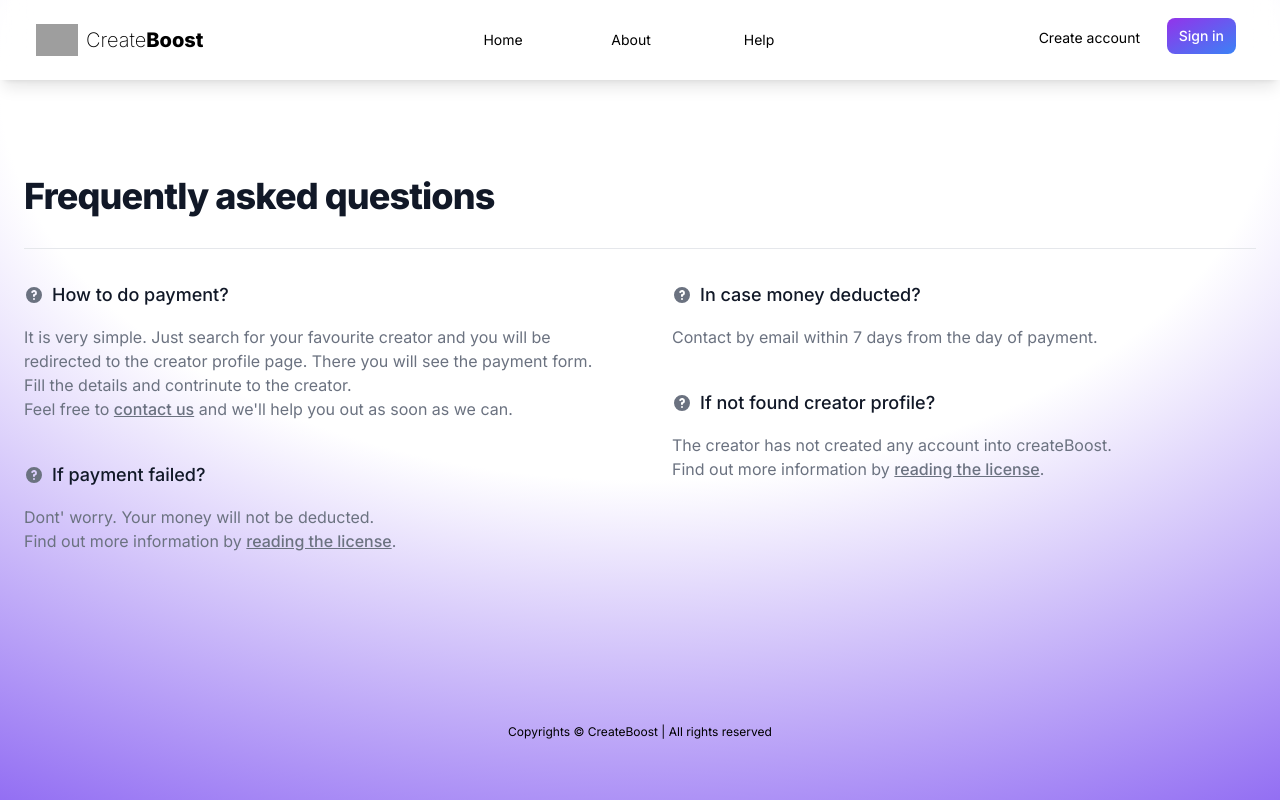
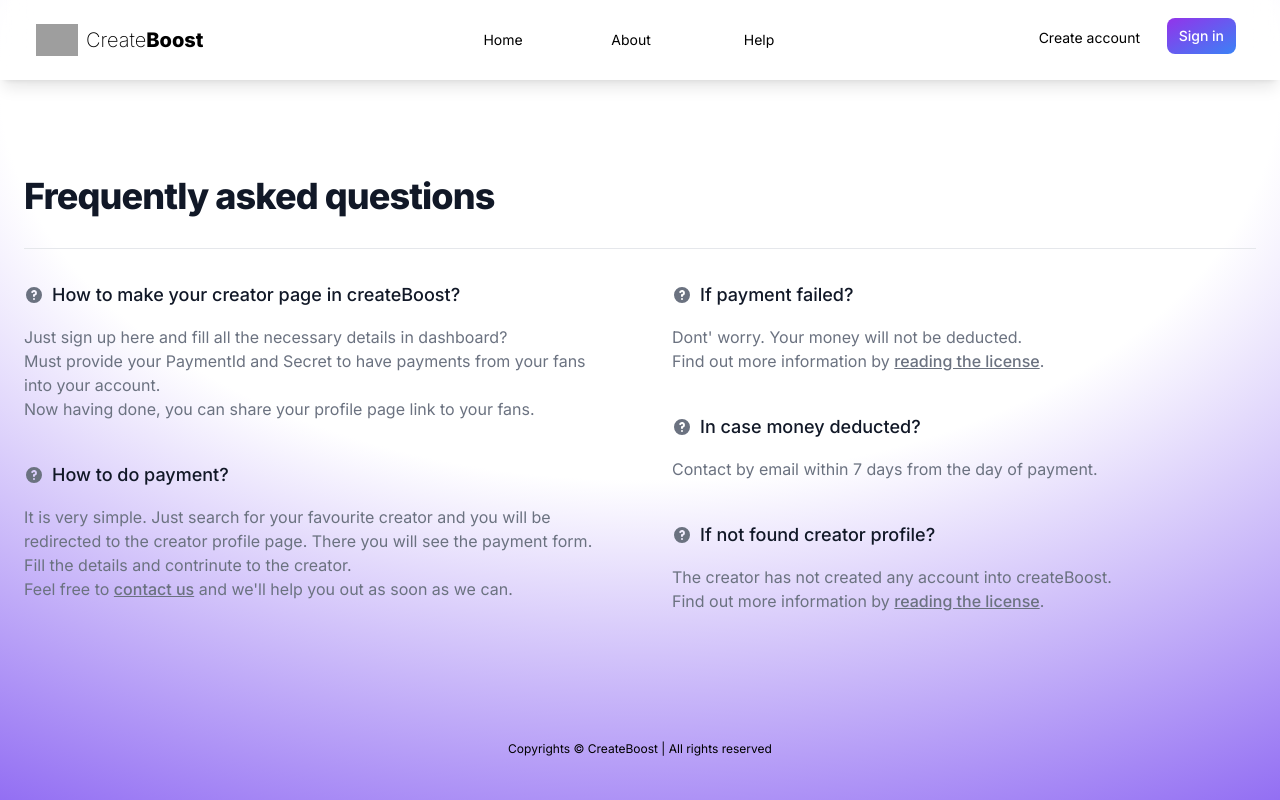
Before and after one commit to Dyuti01/CreateBoost, a Next.js app: page /help in a window 1280 px wide. Built offline with nearby package versions, Linux system fonts and the light colour scheme; no server answers; grey boxes are pictures that could not be loaded.

Commit message:
Update page.js

```diff
--- a/app/help/page.js
+++ b/app/help/page.js
@@ -35,12 +35,23 @@ const page = () => {
               <div class="mb-10">
                   <h3 class="flex items-center mb-4 text-lg font-medium text-gray-900 dark:text-white">
                       <svg class="flex-shrink-0 mr-2 w-5 h-5 text-gray-500 dark:text-gray-400" fill="currentColor" viewBox="0 0 20 20" xmlns="http://www.w3.org/2000/svg"><path fill-rule="evenodd" d="M18 10a8 8 0 11-16 0 8 8 0 0116 0zm-8-3a1 1 0 00-.867.5 1 1 0 11-1.731-1A3 3 0 0113 8a3.001 3.001 0 01-2 2.83V11a1 1 0 11-2 0v-1a1 1 0 011-1 1 1 0 100-2zm0 8a1 1 0 100-2 1 1 0 000 2z" clip-rule="evenodd"></path></svg>
+                      How to make your creator page in createBoost?
+                  </h3>
+                  <p class="text-gray-500 dark:text-gray-400">Just sign up here and fill all the necessary details in dashboard?</p>
+                  <p class="text-gray-500 dark:text-gray-400">Must provide your PaymentId and Secret to have payments from your fans into your account.</p>
+                  <p class="text-gray-500 dark:text-gray-400">Now having done, you can share your profile page link to your fans.</p>
+              </div>
+              <div class="mb-10">
+                  <h3 class="flex items-center mb-4 text-lg font-medium text-gray-900 dark:text-white">
+                      <svg class="flex-shrink-0 mr-2 w-5 h-5 text-gray-500 dark:text-gray-400" fill="currentColor" viewBox="0 0 20 20" xmlns="http://www.w3.org/2000/svg"><path fill-rule="evenodd" d="M18 10a8 8 0 11-16 0 8 8 0 0116 0zm-8-3a1 1 0 00-.867.5 1 1 0 11-1.731-1A3 3 0 0113 8a3.001 3.001 0 01-2 2.83V11a1 1 0 11-2 0v-1a1 1 0 011-1 1 1 0 100-2zm0 8a1 1 0 100-2 1 1 0 000 2z" clip-rule="evenodd"></path></svg>
                       How to do payment?
                   </h3>
                   <p class="text-gray-500 dark:text-gray-400">It is very simple. Just search for your favourite creator and you will be redirected to the creator profile page. There you will see the payment form. Fill the details and contrinute to the creator.</p>
                   <p class="text-gray-500 dark:text-gray-400">Feel free to <a href="#" class="font-medium underline text-primary-600 dark:text-primary-500 hover:no-underline" target="_blank" rel="noreferrer">contact us</a> and we'll help you out as soon as we can.</p>
               </div>
-              <div class="mb-10">
+          </div>
+          <div>
+               <div class="mb-10">
                   <h3 class="flex items-center mb-4 text-lg font-medium text-gray-900 dark:text-white">
                       <svg class="flex-shrink-0 mr-2 w-5 h-5 text-gray-500 dark:text-gray-400" fill="currentColor" viewBox="0 0 20 20" xmlns="http://www.w3.org/2000/svg"><path fill-rule="evenodd" d="M18 10a8 8 0 11-16 0 8 8 0 0116 0zm-8-3a1 1 0 00-.867.5 1 1 0 11-1.731-1A3 3 0 0113 8a3.001 3.001 0 01-2 2.83V11a1 1 0 11-2 0v-1a1 1 0 011-1 1 1 0 100-2zm0 8a1 1 0 100-2 1 1 0 000 2z" clip-rule="evenodd"></path></svg>
                       If payment failed?
@@ -48,8 +59,6 @@ const page = () => {
                   <p class="text-gray-500 dark:text-gray-400">Dont' worry. Your money will not be deducted.</p>
                   <p class="text-gray-500 dark:text-gray-400">Find out more information by <a href="#" class="font-medium underline text-primary-600 dark:text-primary-500 hover:no-underline">reading the license</a>.</p>
               </div>
-          </div>
-          <div>
               <div class="mb-10">
                   <h3 class="flex items-center mb-4 text-lg font-medium text-gray-900 dark:text-white">
                       <svg class="flex-shrink-0 mr-2 w-5 h-5 text-gray-500 dark:text-gray-400" fill="currentColor" viewBox="0 0 20 20" xmlns="http://www.w3.org/2000/svg"><path fill-rule="evenodd" d="M18 10a8 8 0 11-16 0 8 8 0 0116 0zm-8-3a1 1 0 00-.867.5 1 1 0 11-1.731-1A3 3 0 0113 8a3.001 3.001 0 01-2 2.83V11a1 1 0 11-2 0v-1a1 1 0 011-1 1 1 0 100-2zm0 8a1 1 0 100-2 1 1 0 000 2z" clip-rule="evenodd"></path></svg>
```
